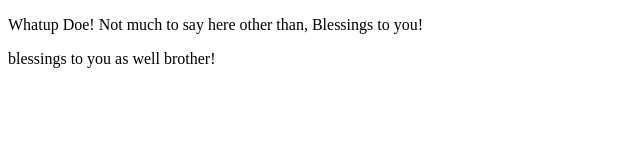
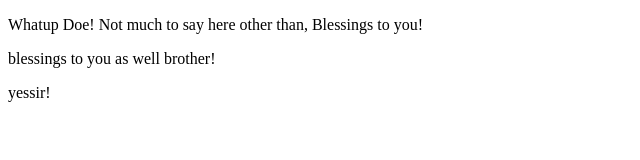
Before and after one commit to antonioWatkins/repo, a plain HTML site: page index.html in a window 1280 px wide. Shown: the full height of the page, 0-640 px from the left. Drawn offline with Linux system fonts and the light colour scheme.

Commit message:
Hello yessir

```diff
--- a/index.html
+++ b/index.html
@@ -3,5 +3,6 @@
    <body>
       <p>Whatup Doe! Not much to say here other than, Blessings to you! </p>
       <p> blessings to you as well brother!</p>
+      <p>yessir!</p>
    </body>
 </html>
```
